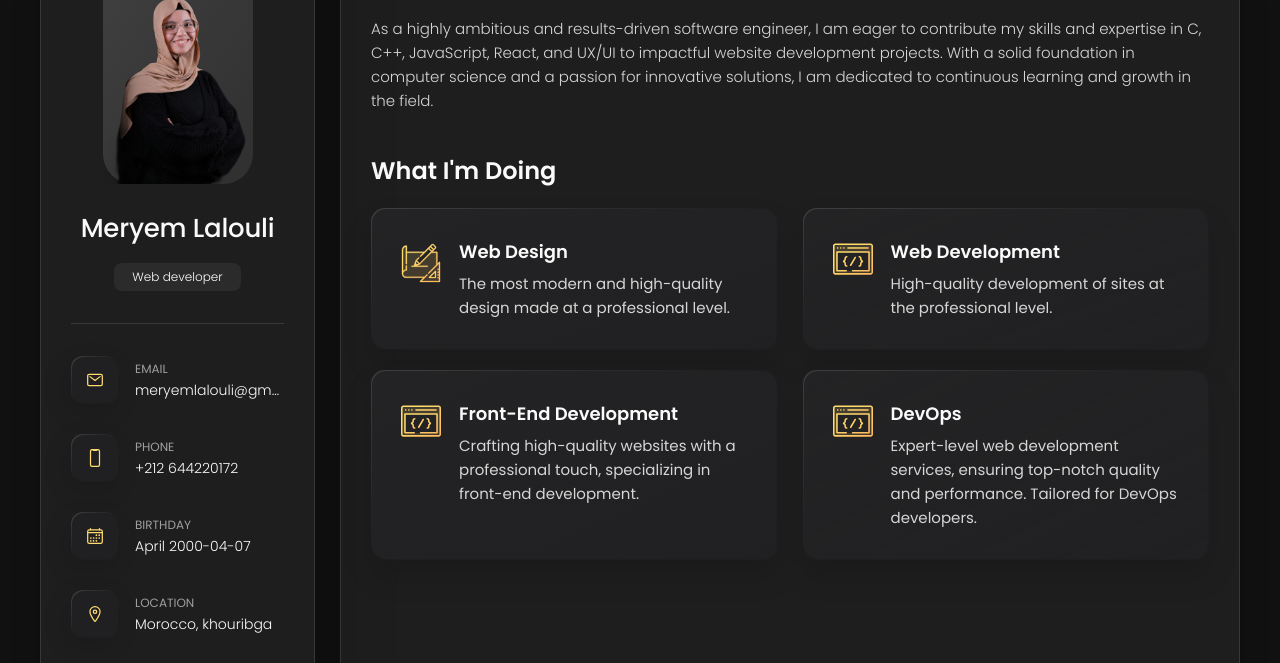
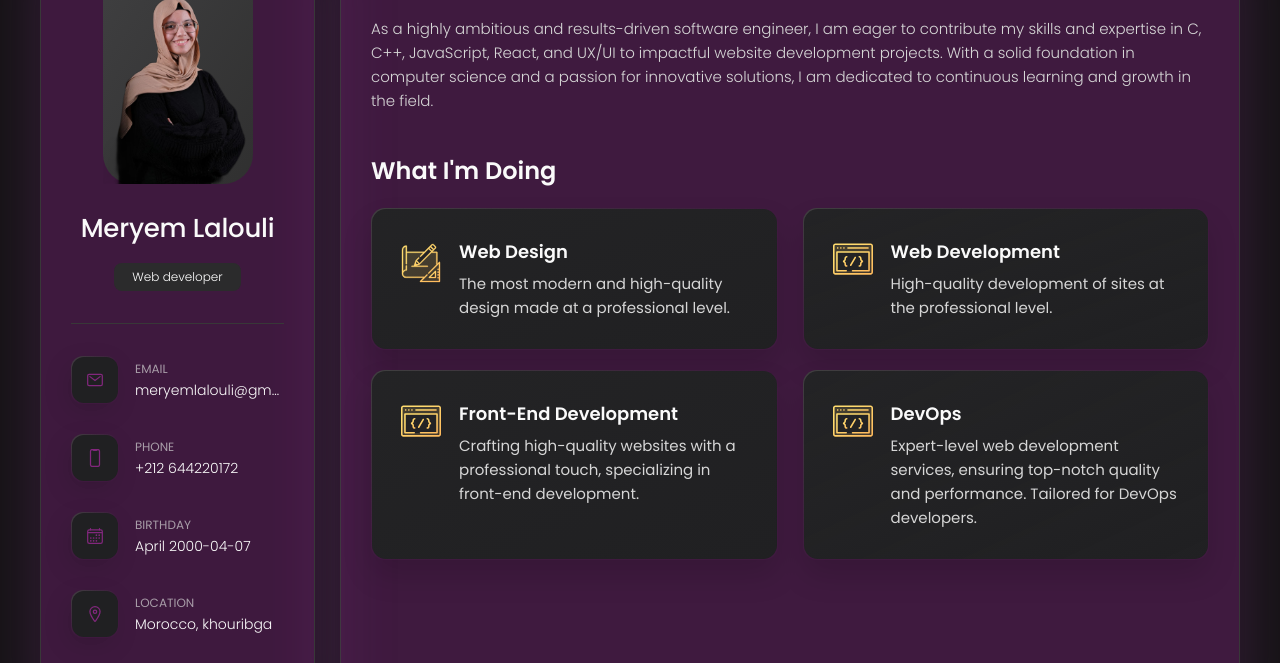
Before and after one commit to mlalouli/Portfolio, a plain HTML site: page index.html in a window 1280 px wide. Shown: the part 162-825 px from the top of the page. Drawn offline with nearby package versions, Linux system fonts and the light colour scheme.

Commit message:
Craete A new Desing

```diff
--- a/assets/css/style.css
+++ b/assets/css/style.css
@@ -14,7 +14,7 @@
   ), hsl(240, 2%, 13%);
   --bg-gradient-yellow-1: linear-gradient(
     to bottom right,
-    hsl(45, 100%, 71%) 0%,
+    hsl(315, 45%, 40%) 0%,
     hsla(36, 100%, 69%, 0) 50%
   );
   --bg-gradient-yellow-2: linear-gradient(
@@ -29,8 +29,8 @@
   );
   --text-gradient-yellow: linear-gradient(
     to right,
-    hsl(45, 100%, 72%),
-    hsl(35, 100%, 68%)
+    hsl(297, 42%, 50%),
+    hsl(297, 42%, 50%)
   );
 
   /* solid */
@@ -42,8 +42,8 @@
   --smoky-black: hsl(0, 0%, 7%);
   --white-1: hsl(0, 0%, 100%);
   --white-2: hsl(0, 0%, 98%);
-  --orange-yellow-crayola: hsl(45, 100%, 72%);
-  --vegas-gold: hsl(45, 54%, 58%);
+  --orange-yellow-crayola: hsl(303, 54%, 33%);
+  --vegas-gold: hsl(301, 91%, 32%);
   --light-gray: hsl(0, 0%, 84%);
   --light-gray-70: hsla(0, 0%, 84%, 0.7);
   --bittersweet-shimmer: hsl(0, 43%, 51%);
@@ -75,11 +75,11 @@
    * shadow
    */
 
-  --shadow-1: -4px 8px 24px hsla(0, 0%, 0%, 0.25);
-  --shadow-2: 0 16px 30px hsla(0, 0%, 0%, 0.25);
-  --shadow-3: 0 16px 40px hsla(0, 0%, 0%, 0.25);
-  --shadow-4: 0 25px 50px hsla(0, 0%, 0%, 0.15);
-  --shadow-5: 0 24px 80px hsla(0, 0%, 0%, 0.25);
+  --shadow-1: -4px 8px 24px hsla(299, 95%, 57%, 0.25);
+  --shadow-2: 0 16px 30px hsla(302, 79%, 57%, 0.25);
+  --shadow-3: 0 16px 40px hsla(303, 84%, 58%, 0.25);
+  --shadow-4: 0 25px 50px hsla(295, 85%, 60%, 0.15);
+  --shadow-5: 0 24px 80px hsla(294, 49%, 52%, 0.25);
 
   /**
    * transition
@@ -443,7 +443,7 @@ main {
   bottom: 0;
   left: 0;
   width: 100%;
-  background: hsla(240, 1%, 17%, 0.75);
+  background: hsla(300, 1%, 17%, 0.75);
   backdrop-filter: blur(10px);
   border: 1px solid var(--jet);
   border-radius: 12px 12px 0 0;
@@ -1276,6 +1276,7 @@ textarea.form-input::-webkit-resizer { display: none; }
     width: 520px;
     margin-inline: auto;
     padding: 30px;
+    background: hsla(300, 61%, 51%, 0.234);
   }
 
   .article-title {
@@ -1386,6 +1387,7 @@ textarea.form-input::-webkit-resizer { display: none; }
   .service-icon-box {
     margin-bottom: 0;
     margin-top: 5px;
+
   }
 
   .service-content-box { text-align: left; }
```
Also changed, not shown: index.html (+1 -1 lines), 2 other files.
